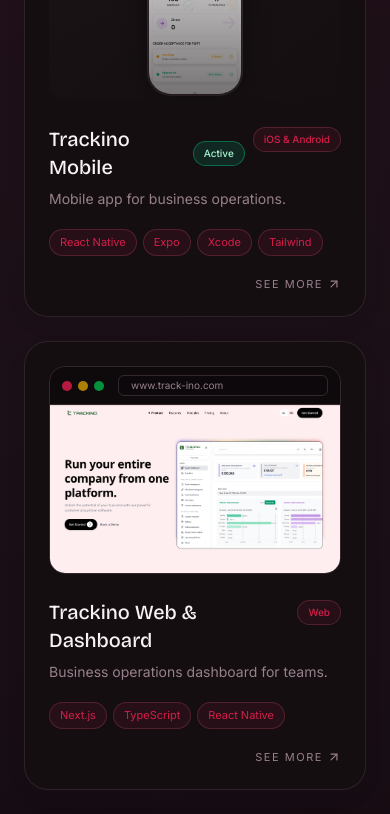
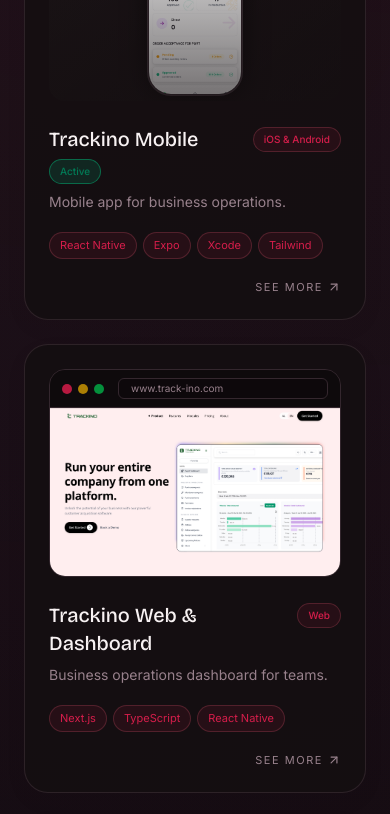
Before and after one commit to AldaMuhaxhiri/my-portfolio, a React (Vite) app: page / in a window 390 px wide. Shown: the part 1220-2034 px from the top of the page. Built offline with nearby package versions, Linux system fonts and the light colour scheme.

Commit message:
active button

```diff
--- a/src/components/sections/Projects.tsx
+++ b/src/components/sections/Projects.tsx
@@ -348,12 +348,12 @@
               )}
 
               <div className="mb-2 flex items-start justify-between gap-2">
-                <div className="flex items-center gap-2">
+                <div className="flex flex-col items-start gap-1.5 sm:flex-row sm:items-center sm:gap-2">
                   <h3 className="text-xl font-display font-medium text-foreground">
                     {project.title}
                   </h3>
                   {project.status === "ongoing" && (
-                    <span className="rounded-full border border-emerald-500/45 bg-emerald-500/15 px-2.5 py-1 text-[10px] font-medium text-emerald-200 dark:border-emerald-400/35 dark:bg-emerald-400/10 dark:text-emerald-500">
+                    <span className="rounded-full border border-emerald-500/45 bg-emerald-500/15 px-2.5 py-1 text-[10px] font-medium text-emerald-700 dark:border-emerald-400/35 dark:bg-emerald-400/10 dark:text-emerald-300">
                       Active
                     </span>
                   )}
@@ -477,7 +477,7 @@
             >
               <div className="px-8 py-5 border-b border-border">
                 <div className="flex items-start justify-between gap-4">
-                  <div className="flex items-center gap-2.5">
+                  <div className="flex flex-wrap items-center gap-2">
                     <h3
                       id={`project-dialog-title-${selectedProject.id}`}
                       className="text-2xl font-display font-medium text-foreground"
```
